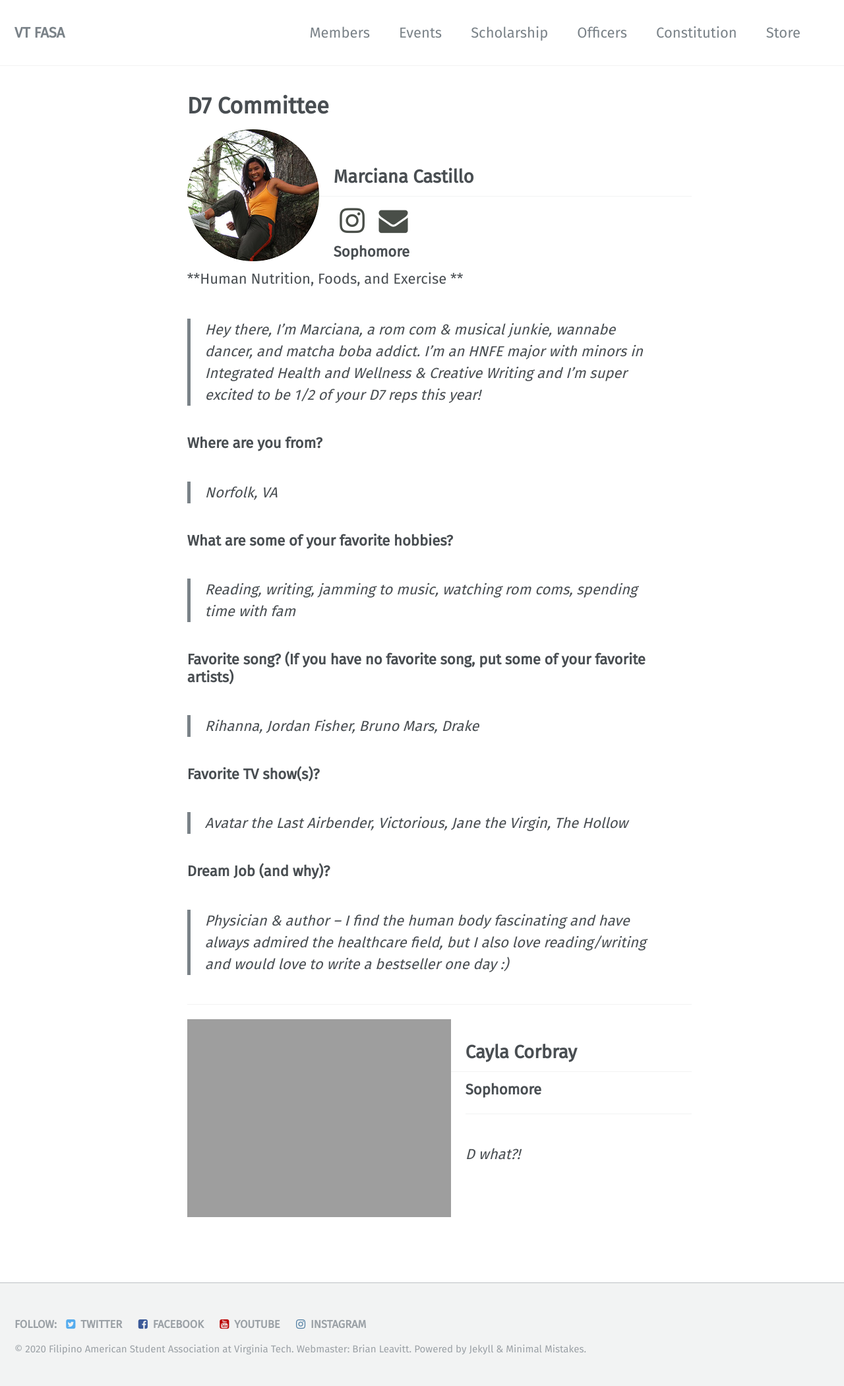
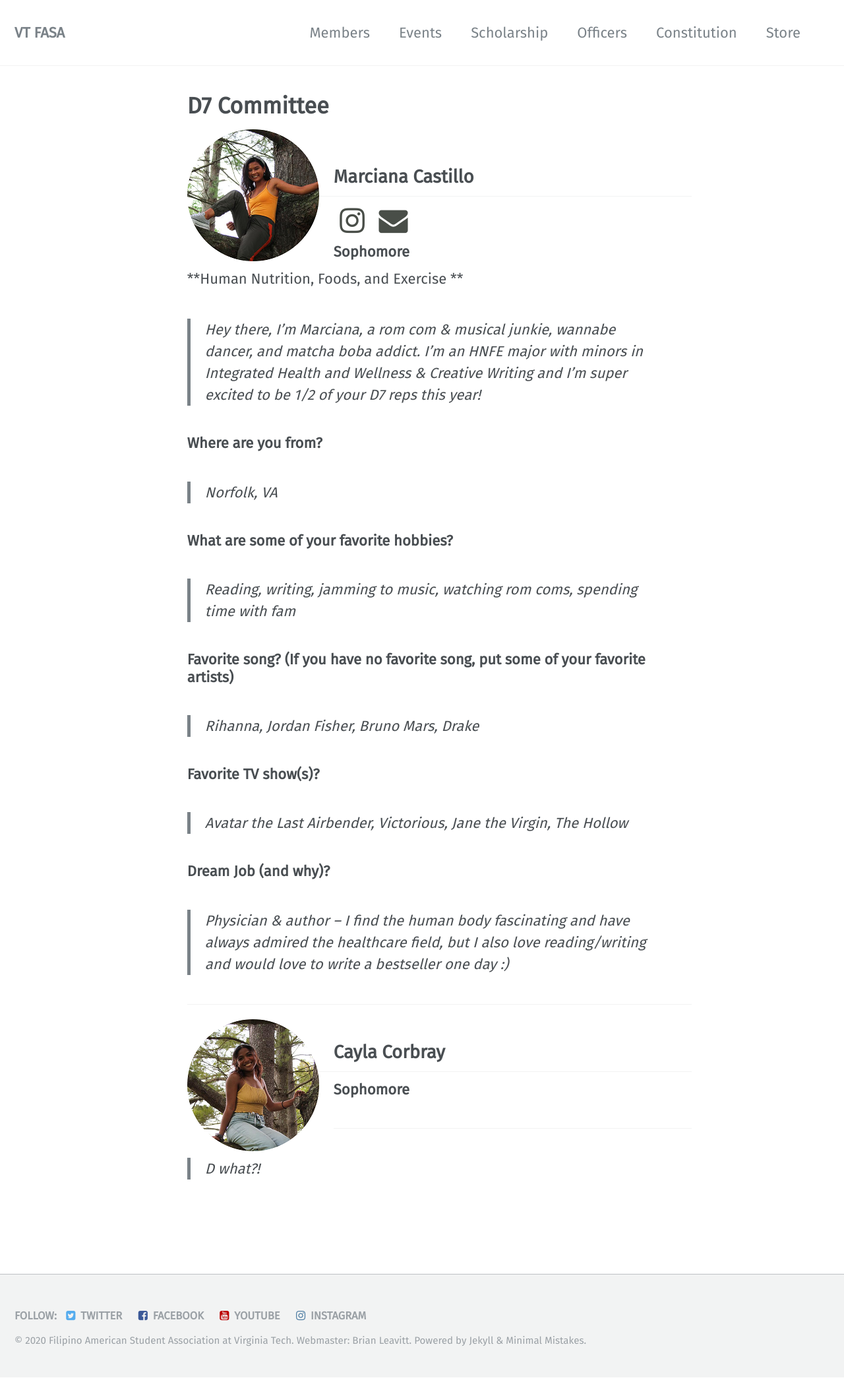
Before and after one commit to vtfasa/vtfasa.github.io, a Jekyll site: the page built from _pages/officers/d7.md, in a window 1280 px wide. Shown: the whole page at 66% size. Built offline with Jekyll 4.4.1, drawn with Linux system fonts in a browser that asks for light colours; some web fonts are replaced.

Commit message:
format fixes

```diff
--- a/_pages/officers/d7.md
+++ b/_pages/officers/d7.md
@@ -46,10 +46,11 @@ permalink: /officers/d7/
 
 ---
 
-![image-left]({{ "/assets/images/officers/small/20-21/small/Cayla.png" | absolute_url }}){: .align-left}
+![image-left]({{ "/assets/images/officers/20-21/small/Cayla.png" | absolute_url }}){: .align-left}
 ## Cayla Corbray
 <p style="margin-bottom: 0.45em; padding: 0"></p>
 <h3 style="margin-top: 0">Sophomore</h3>
+<div style="margin-top: 2em"></div>
 ****
 
 > D what?!
```
Also changed, not shown: _pages/officers/events.md (+2 -0 lines), _pages/officers/sports.md (+1 -0 lines).
